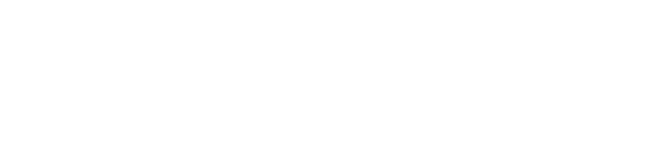
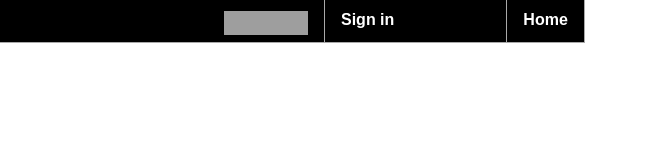
Before and after one commit to hagie/bbc-clone, a plain HTML site: page index.html in a window 1280 px wide. Shown: the whole page, without its empty margins (0-648 px from the left). Drawn offline with Linux system fonts and the light colour scheme; grey boxes are pictures that could not be loaded.

Commit message:
Basic BBC menu bar and buttons

```diff
--- a/index.html
+++ b/index.html
@@ -8,4 +8,18 @@
         <title>BBC - Homepage</title>
     </head>
 
+    <body>
+        <div class="menu-bar">
+            <div class="menu-bar" id="bbc-logo">
+                <a href="/"> <img class="orb-nav-theme-dynamic" src="http://static.bbci.co.uk/frameworks/barlesque/3.22.55/orb/4/img/bbc-blocks-light.png" width="84" height="24" alt="BBC" data-activesrc="http://static.bbci.co.uk/frameworks/barlesque/3.22.55/orb/4/img/bbc-blocks-dark.png"> </a>
+            </div>
+            <div class="menu-bar" id="menu-signin">
+                <a id="idcta-link" href="https://session.bbc.com/session?ptrt=http%3A%2F%2Fwww.bbc.com%2F">Sign in</a>
+            </div>
+            <div class="menu-bar" id="menu-home">
+                <a id="idcta-link" href="index.html">Home</a>
+            </div>
+        </div>
+    </body>
+
 </html>
--- a/style.css
+++ b/style.css
@@ -0,0 +1,98 @@
+/* http://meyerweb.com/eric/tools/css/reset/
+   v2.0 | 20110126
+   License: none (public domain)
+*/
+
+html, body, div, span, applet, object, iframe,
+h1, h2, h3, h4, h5, h6, p, blockquote, pre,
+a, abbr, acronym, address, big, cite, code,
+del, dfn, em, img, ins, kbd, q, s, samp,
+small, strike, strong, sub, sup, tt, var,
+b, u, i, center,
+dl, dt, dd, ol, ul, li,
+fieldset, form, label, legend,
+table, caption, tbody, tfoot, thead, tr, th, td,
+article, aside, canvas, details, embed,
+figure, figcaption, footer, header, hgroup,
+menu, nav, output, ruby, section, summary,
+time, mark, audio, video {
+	margin: 0;
+	padding: 0;
+	border: 0;
+	font-size: 100%;
+	font: inherit;
+	vertical-align: baseline;
+}
+/* HTML5 display-role reset for older browsers */
+article, aside, details, figcaption, figure,
+footer, header, hgroup, menu, nav, section {
+	display: block;
+}
+body {
+	line-height: 10px;
+}
+ol, ul {
+	list-style: none;
+}
+blockquote, q {
+	quotes: none;
+}
+blockquote:before, blockquote:after,
+q:before, q:after {
+	content: '';
+	content: none;
+}
+table {
+	border-collapse: collapse;
+	border-spacing: 0;
+    line-height: 2em;
+}
+
+.menu-bar {
+
+    color: white;
+    background-color: black;
+    border-style: solid;
+    border-color: darkgray;
+    border-bottom-width: 1px;
+    float: left;
+    height: 2.6em;
+    font-family: Arial, Helvetica, freesans, sans-serif;
+    font-weight: 700;
+
+}
+
+#bbc-logo
+{
+    padding-right: 1em;
+    margin-left: 14em;
+    border-right-width: 1px;
+    line-height: 3.8em;
+
+}
+
+#menu-signin
+{
+    border-image-repeat: stretch;
+    border-right-width: 1px;
+    line-height: 2.5em;
+    padding-left: 1em;
+    padding-right: 7em;
+
+}
+
+#idcta-link
+{
+    color: white;
+    text-decoration: none;
+}
+
+#menu-home
+{
+    border-image-repeat: stretch;
+    border-right-width: 1px;
+    line-height: 2.5em;
+    padding-left: 1em;
+    padding-right: 1em;
+
+}
```
